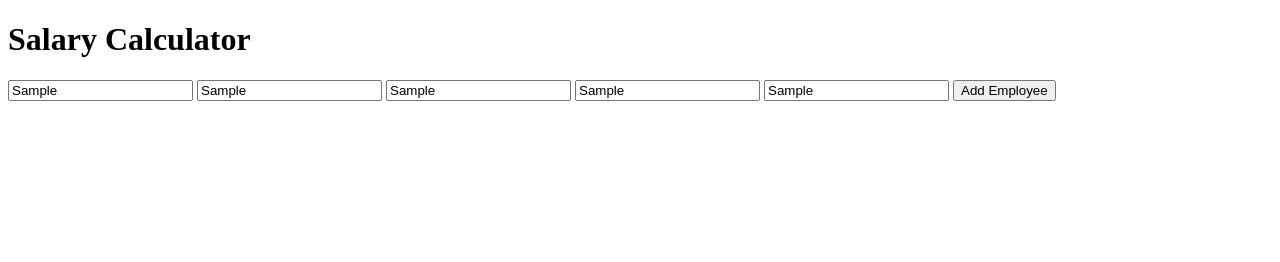
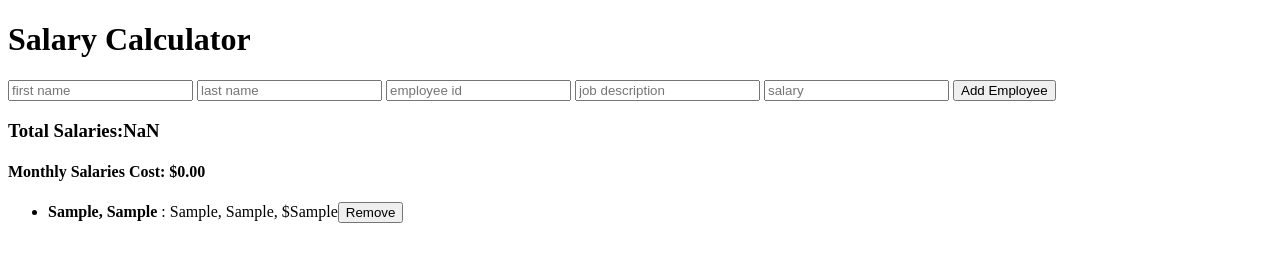
Before and after one commit to abgeiger/elnath-weekendChallengeOne, a plain HTML site: page index.html in a window 1280 px wide. Both pictures are taken after typing "Sample", "Sample", "Sample", "Sample", "Sample" into the empty fields and a click on the button "Add Employee". Drawn offline with Linux system fonts and the light colour scheme.

Commit message:
mostly done, covered .data()

```diff
--- a/index.html
+++ b/index.html
@@ -19,5 +19,12 @@
         <input type="text" placeholder="salary" id="salaryIn">
         <button id="addEmployeeButton">Add Employee</button>
     </div>
+    <h3 id="totalSalaryOut">Total Salaries; $0.00</h3>
+    <h4 id="monthlySalaryCostOut">Monthly Salaries Cost: $0.00</h4>
+    <ul id="employeesOut">
+        <!-- <li><strong>lastName, firstName</strong>: id, job description, $salary</li>
+        <li><strong>lastName, firstName</strong>: id, job description, $salary</li>
+        <li><strong>lastName, firstName</strong>: id, job description, $salary</li> -->
+    </ul>
 </body>
 </html>
--- a/script.js
+++ b/script.js
@@ -1,12 +1,77 @@
 console.log('js');
+var employees = [];
 
 $(document).ready(readyNow);
 
 function readyNow() {
     console.log('JQ');
     $('#addEmployeeButton').on('click', addEmployeeButtonClick);
+    $(document).on('click', '.removeButton', function() {
+        // get the value of data-index on this button
+        var myIndex = $(this).data('index');
+        console.log('in document on click .removeButton', myIndex);
+        employees.splice(myIndex, 1);
+        calculateSalaries();
+    }) // end document on click .removeButton
 } // end of doc ready
 
 function addEmployeeButtonClick() {
     console.log('in addEmployeeButtonClick');
+    // get user input
+    // put input into an object
+    var newEmployee = {
+        firstName: $('#firstNameIn').val(),
+        lastName: $('#lastNameIn').val(),
+        employeeId: $('#employeeIdIn').val(),
+        jobDescription: $('#jobDescriptionIn').val(),
+        salary: $('#salaryIn').val()
+    } // end newEmployee object
+    console.log('adding:', newEmployee);
+    // push new object into an array
+    employees.push(newEmployee);
+    console.log(employees);
+    // clear inputs
+    $('#firstNameIn').val('');
+    $('#lastNameIn').val('');
+    $('#employeeIdIn').val('');
+    $('#jobDescriptionIn').val('');
+    $('#salaryIn').val('');
+    calculateSalaries();
 } // in addEmployeeButtonClick
+
+function calculateSalaries() {
+    // loop through employees array
+    var totalSalaries = 0;
+    for (var i = 0; i < employees.length; i++) {
+        // convert each salary to a number
+        // add salary to total salaries
+        totalSalaries += Number(employees[i].salary);
+    } // end for each employee
+    console.log('total salaries:', totalSalaries);
+    var monthlySalaryCost = totalSalaries / 12;
+    console.log('monthly salary cost:', monthlySalaryCost);
+    displayOutput(totalSalaries, monthlySalaryCost);
+} // calculateSalaries
+
+function displayOutput(salaries, monthly) {
+    console.log('in displayOutput', salaries);
+    // total salaries
+    $('#totalSalaryOut').empty();
+    $('#totalSalaryOut').append('Total Salaries:', salaries.toFixed(2));
+    // monthly salary cost
+    $('#monthlySalaryOut').empty();
+    $('#monthlySalaryOut').append('Monthly Salary Cost:', monthly.toFixed(2));
+    // all employees
+    // loop through employees array
+    // append to unordered list
+    for (var i = 0; i < employees.length; i++) {
+        var appendString = '';
+        // <li><strong>lastName, firstName</strong>: id, job description, $salary</li>
+        appendString += '<li>';
+        appendString += '<strong>' + employees[i].lastName + ', ' + employees[i].lastName + '</strong> : ';
+        appendString += employees[i].employeeId + ', ' + employees[i].jobDescription + ', $' + employees[i].salary;
+        appendString += '<button data-index="' + i + '" class="removeButton">Remove</button>';
+        appendString += '</li>';
+        $('#employeesOut').append(appendString);
+    } // end all employees
+} // end displayOutput
```
